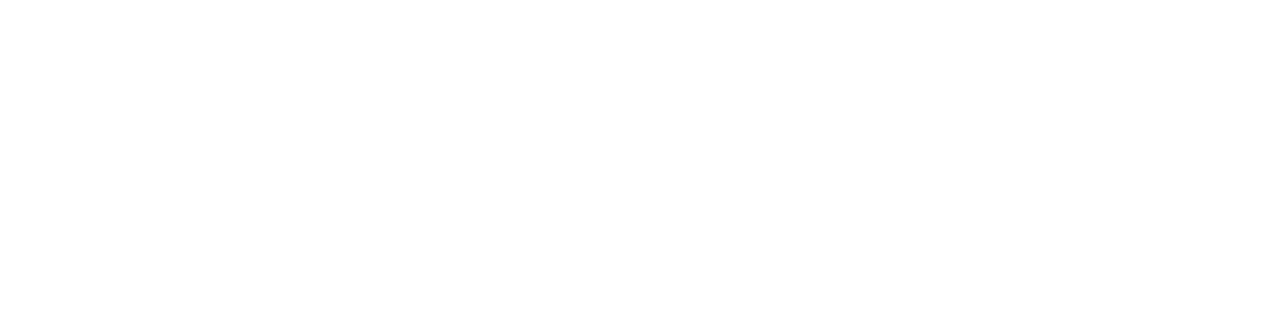
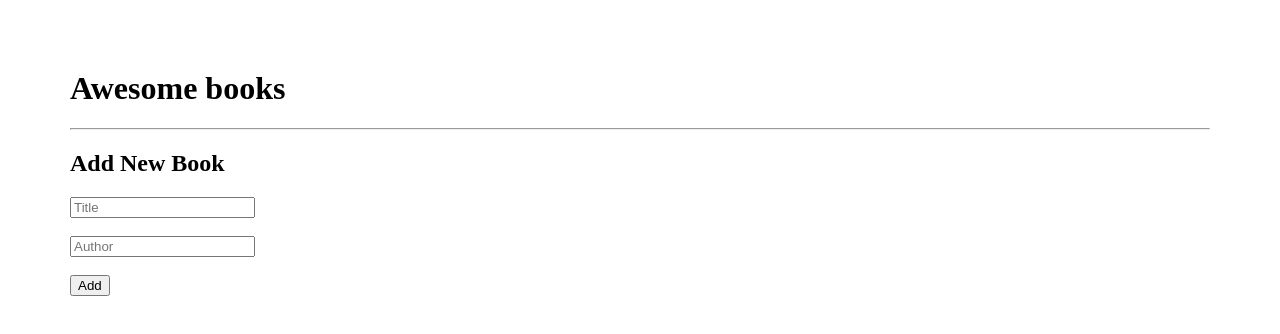
Before and after one commit to Innocent259/Awesome_books, a website: page index.html in a window 1280 px wide. Drawn offline with Linux system fonts and the light colour scheme.

Commit message:
add html/css implementation

```diff
--- /dev/null
+++ b/index.css
@@ -0,0 +1,5 @@
+body {
+  padding: 0;
+  align-items: center;
+  margin: 70px;
+}
--- a/index.html
+++ b/index.html
@@ -4,9 +4,23 @@
     <meta charset="UTF-8">
     <meta http-equiv="X-UA-Compatible" content="IE=edge">
     <meta name="viewport" content="width=device-width, initial-scale=1.0">
-    <title>Document</title>
+ <link rel="stylesheet" href="index.css">
+    <title>Awesome Books</title>
 </head>
 <body>
-  <script src="index.js"></script>
+    <h1>Awesome books </h1>
+    <div class = "booklist">
+
+    </div>
+    <hr>
+    <h2>Add New Book</h2>
+    <form id ="form">
+        <input type="text" id="title" placeholder="Title"><br><br>
+        <input type="text" id="author" placeholder="Author"><br><br>
+        <button class = "add-Button" type = "submit">Add</button>
+
+    </form>
+ <script src ="index.js" ></script>
 </body>
+
 </html>
```
Also changed, not shown: package.json (+19 -1 lines), 1 other file.
